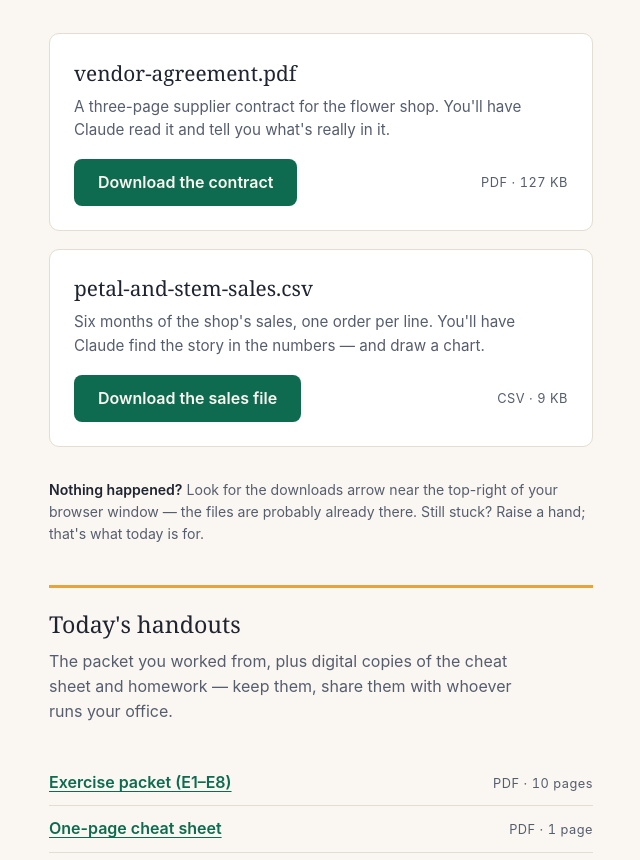
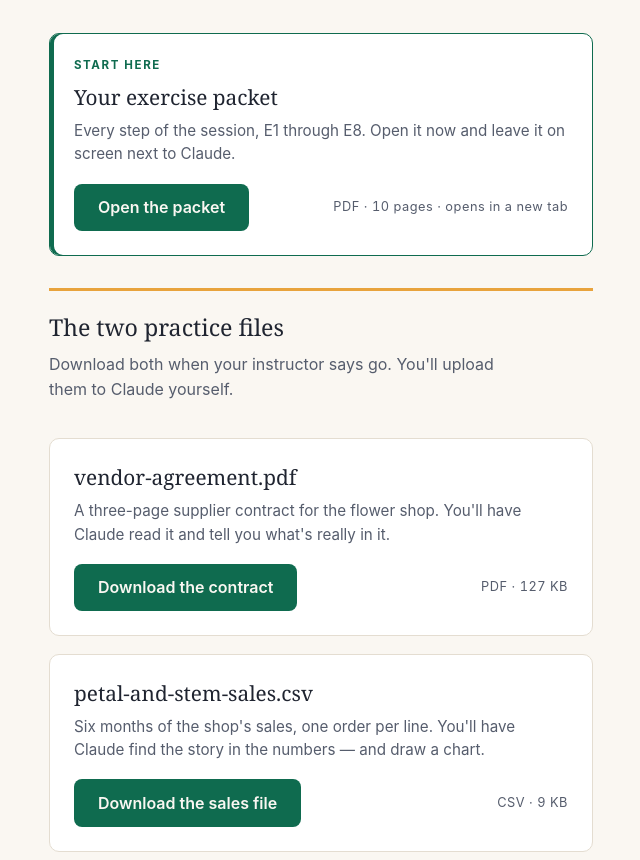
Before and after one commit to HogRed/petal-stem-files, a plain HTML site: page index.html in a window 1280 px wide. Shown: the part 220-1080 px from the top of the page, without its empty margins (319-959 px from the left). Drawn offline with Linux system fonts and the light colour scheme.

Commit message:
Lead with the exercise packet; organize the page by when things are needed
Attendees now open the packet from this page at arrival, so it can't sit
below the sample files. The page is ordered the way the session uses it:

- "Start here" card for the packet, with a moss border and inset rule so
  it reads as the entry point.
- "The two practice files" keeps its own heading and the marigold rule,
  so it's still findable when the deck points here mid-session.
- "Take home" holds the cheat sheet and homework.

The packet opens in a new tab rather than downloading — it's meant to sit
on screen beside Claude. The sample files keep the download attribute;
those have to land on disk to be uploaded.

Title and h1 broadened to match what the page now leads with.

Co-Authored-By: Claude Opus 5 <noreply@anthropic.com>

```diff
--- a/index.html
+++ b/index.html
@@ -3,7 +3,7 @@
 <head>
 <meta charset="utf-8">
 <meta name="viewport" content="width=device-width, initial-scale=1">
-<title>Petal &amp; Stem sample files</title>
+<title>Session 1 — everything for today</title>
 <style>
   :root {
     --paper: #FAF7F2;
@@ -74,6 +74,16 @@
     overflow-wrap: anywhere;
   }
   .file p { margin: 0 0 1.1rem; color: var(--soft); font-size: 0.95rem; }
+  /* The packet is the arrival card — the one thing to open before anything else. */
+  .file.start { border-color: var(--moss); box-shadow: inset 4px 0 0 var(--moss); }
+  .file .tag {
+    font-size: 0.72rem;
+    letter-spacing: 0.14em;
+    text-transform: uppercase;
+    color: var(--moss);
+    font-weight: 700;
+    margin: 0 0 0.4rem;
+  }
   .meta {
     font-size: 0.8rem;
     color: var(--soft);
@@ -130,9 +140,26 @@
 <body>
 <div class="wrap">
   <p class="eyebrow">AI for Your Business &middot; Session 1</p>
-  <h1>Petal &amp; Stem sample files</h1>
-  <p class="lede">Two practice files for today's hands-on session. Download both now —
-  you'll upload them to Claude when your instructor says go.</p>
+  <h1>Everything for today</h1>
+  <p class="lede">Start with the packet — you'll work from it all morning. The two
+  practice files are further down; you'll download those when your instructor says go.</p>
+
+  <div class="cards">
+    <div class="file start">
+      <p class="tag">Start here</p>
+      <h2>Your exercise packet</h2>
+      <p>Every step of the session, E1 through E8. Open it now and leave it on
+      screen next to Claude.</p>
+      <div class="row">
+        <a class="dl" href="exercises-packet.pdf" target="_blank" rel="noopener">Open the packet</a>
+        <span class="meta">PDF &middot; 10 pages &middot; opens in a new tab</span>
+      </div>
+    </div>
+  </div>
+
+  <h2 class="section-h">The two practice files</h2>
+  <p class="lede">Download both when your instructor says go. You'll upload them
+  to Claude yourself.</p>
 
   <div class="cards">
     <div class="file">
@@ -159,12 +186,11 @@
   top-right of your browser window — the files are probably already there.
   Still stuck? Raise a hand; that's what today is for.</p>
 
-  <h2 class="section-h">Today's handouts</h2>
-  <p class="lede">The packet you worked from, plus digital copies of the cheat
-  sheet and homework — keep them, share them with whoever runs your office.</p>
+  <h2 class="section-h">Take home</h2>
+  <p class="lede">The cheat sheet for your desk, and the three small things to do
+  before August 20. The packet at the top is yours to keep too — share any of it
+  with whoever runs your office.</p>
   <ul class="docs">
-    <li><a href="exercises-packet.pdf" download>Exercise packet (E1–E8)</a>
-        <span class="meta">PDF &middot; 10 pages</span></li>
     <li><a href="cheat-sheet.pdf" download>One-page cheat sheet</a>
         <span class="meta">PDF &middot; 1 page</span></li>
     <li><a href="homework.pdf" download>Homework — before August 20</a>
```
